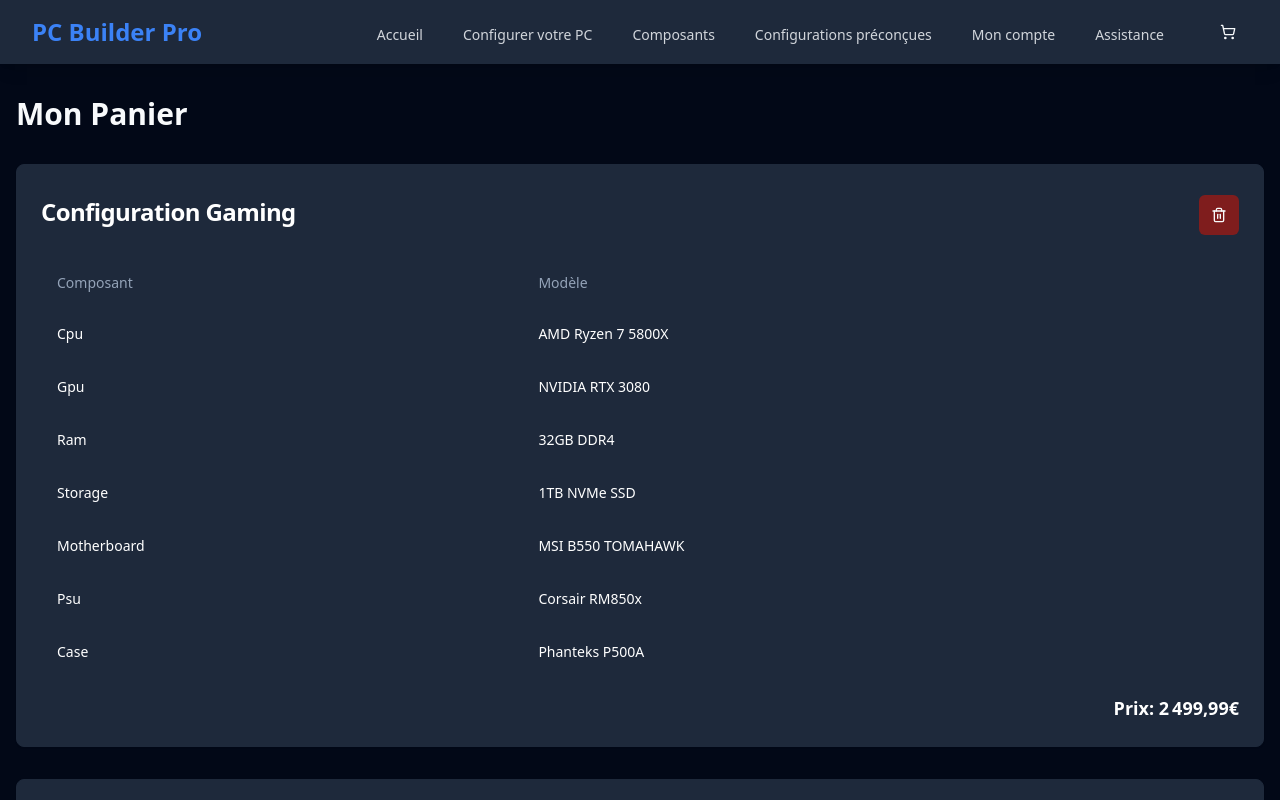
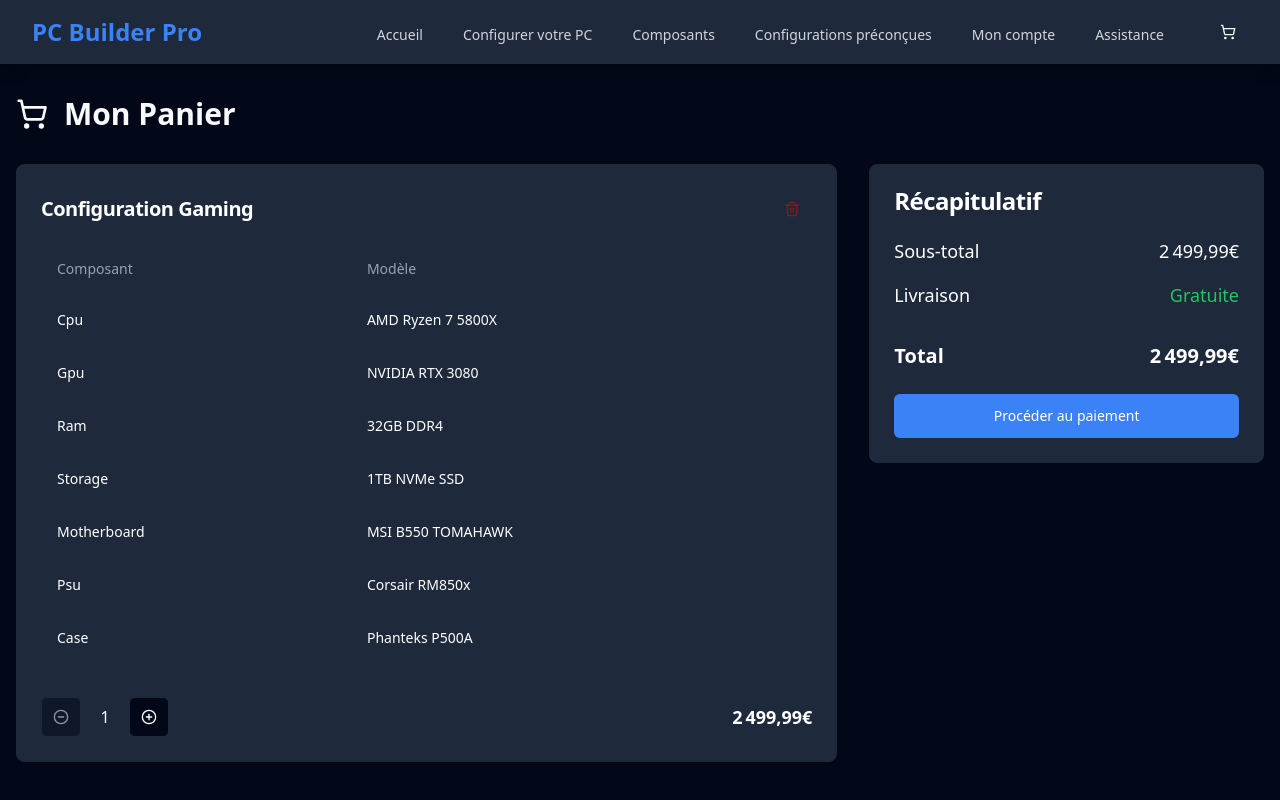
Before and after one commit to vesty91/pc-configurator-PRO, a React (Vite) app: page /cart in a window 1280 px wide. Shown: the top 800 px of the page. Built offline with nearby package versions, Linux system fonts and the light colour scheme.

Commit message:
Improve Cart Page Layout
Enhanced the layout and design of the cart page for better user experience and visual appeal.
[skip gpt_engineer]

```diff
--- a/src/pages/Cart.tsx
+++ b/src/pages/Cart.tsx
@@ -1,15 +1,18 @@
 import React from 'react'
-import { Card, CardContent, CardHeader, CardTitle } from '@/components/ui/card'
+import { Card, CardContent, CardHeader, CardTitle, CardFooter } from '@/components/ui/card'
 import { Button } from '@/components/ui/button'
 import { Table, TableBody, TableCell, TableHead, TableHeader, TableRow } from '@/components/ui/table'
-import { Trash2 } from 'lucide-react'
+import { Trash2, MinusCircle, PlusCircle, ShoppingCart } from 'lucide-react'
+import { useToast } from '@/hooks/use-toast'
 
 const Cart = () => {
+  const { toast } = useToast()
   // Pour l'instant, nous utilisons des données statiques
   const cartItems = [
     {
       id: 1,
       type: 'Configuration Gaming',
+      quantity: 1,
       components: {
         cpu: 'AMD Ryzen 7 5800X',
         gpu: 'NVIDIA RTX 3080',
@@ -23,29 +26,64 @@ const Cart = () => {
     }
   ]
 
-  const total = cartItems.reduce((sum, item) => sum + item.price, 0)
+  const handleQuantityChange = (itemId: number, change: number) => {
+    toast({
+      title: "Quantité mise à jour",
+      description: "La quantité a été mise à jour avec succès.",
+    })
+  }
+
+  const handleRemoveItem = (itemId: number) => {
+    toast({
+      title: "Article supprimé",
+      description: "L'article a été supprimé de votre panier.",
+      variant: "destructive",
+    })
+  }
+
+  const handleCheckout = () => {
+    toast({
+      title: "Redirection vers le paiement",
+      description: "Vous allez être redirigé vers la page de paiement.",
+    })
+  }
+
+  const total = cartItems.reduce((sum, item) => sum + (item.price * item.quantity), 0)
 
   return (
     <div className="container mx-auto py-8 px-4">
-      <h1 className="text-3xl font-bold mb-8">Mon Panier</h1>
+      <div className="flex items-center gap-4 mb-8">
+        <ShoppingCart className="h-8 w-8" />
+        <h1 className="text-3xl font-bold">Mon Panier</h1>
+      </div>
 
       {cartItems.length === 0 ? (
-        <Card>
-          <CardContent className="py-8">
-            <p className="text-center text-muted-foreground">Votre panier est vide</p>
+        <Card className="text-center py-16">
+          <CardContent>
+            <ShoppingCart className="h-16 w-16 mx-auto mb-4 text-muted-foreground" />
+            <p className="text-xl text-muted-foreground">Votre panier est vide</p>
+            <Button className="mt-4" variant="outline" onClick={() => window.history.back()}>
+              Continuer mes achats
+            </Button>
           </CardContent>
         </Card>
       ) : (
-        <>
+        <div className="grid gap-8 lg:grid-cols-3">
+          <div className="lg:col-span-2 space-y-6">
             {cartItems.map((item) => (
-            <Card key={item.id} className="mb-6">
-              <CardHeader className="flex flex-row items-center justify-between">
-                <CardTitle>{item.type}</CardTitle>
-                <Button variant="destructive" size="icon">
-                  <Trash2 className="h-4 w-4" />
+              <Card key={item.id} className="overflow-hidden">
+                <CardHeader className="flex flex-row items-center justify-between space-y-0 pb-4">
+                  <CardTitle className="text-xl">{item.type}</CardTitle>
+                  <Button
+                    variant="ghost"
+                    size="icon"
+                    onClick={() => handleRemoveItem(item.id)}
+                    className="text-destructive hover:text-destructive hover:bg-destructive/10"
+                  >
+                    <Trash2 className="h-5 w-5" />
                   </Button>
                 </CardHeader>
-              <CardContent>
+                <CardContent className="space-y-4">
                   <Table>
                     <TableHeader>
                       <TableRow>
@@ -62,27 +100,65 @@ const Cart = () => {
                       ))}
                     </TableBody>
                   </Table>
-                <div className="mt-4 text-right">
+                  <div className="flex items-center justify-between pt-4 border-t">
+                    <div className="flex items-center gap-2">
+                      <Button
+                        variant="outline"
+                        size="icon"
+                        onClick={() => handleQuantityChange(item.id, -1)}
+                        disabled={item.quantity <= 1}
+                      >
+                        <MinusCircle className="h-4 w-4" />
+                      </Button>
+                      <span className="w-8 text-center">{item.quantity}</span>
+                      <Button
+                        variant="outline"
+                        size="icon"
+                        onClick={() => handleQuantityChange(item.id, 1)}
+                      >
+                        <PlusCircle className="h-4 w-4" />
+                      </Button>
+                    </div>
                     <p className="text-lg font-semibold">
-                    Prix: {item.price.toLocaleString('fr-FR')}€
+                      {(item.price * item.quantity).toLocaleString('fr-FR')}€
                     </p>
                   </div>
                 </CardContent>
               </Card>
             ))}
+          </div>
 
-          <Card className="mt-8">
-            <CardContent className="py-6">
-              <div className="flex justify-between items-center">
-                <p className="text-xl font-semibold">Total</p>
-                <p className="text-2xl font-bold">{total.toLocaleString('fr-FR')}€</p>
+          <div className="lg:sticky lg:top-8 h-fit">
+            <Card>
+              <CardHeader>
+                <CardTitle>Récapitulatif</CardTitle>
+              </CardHeader>
+              <CardContent className="space-y-4">
+                <div className="flex justify-between text-lg">
+                  <span>Sous-total</span>
+                  <span>{total.toLocaleString('fr-FR')}€</span>
                 </div>
-              <Button className="w-full mt-4" size="lg">
+                <div className="flex justify-between text-lg">
+                  <span>Livraison</span>
+                  <span className="text-green-500">Gratuite</span>
+                </div>
+                <div className="flex justify-between text-xl font-bold pt-4 border-t">
+                  <span>Total</span>
+                  <span>{total.toLocaleString('fr-FR')}€</span>
+                </div>
+              </CardContent>
+              <CardFooter>
+                <Button
+                  className="w-full"
+                  size="lg"
+                  onClick={handleCheckout}
+                >
                   Procéder au paiement
                 </Button>
-            </CardContent>
+              </CardFooter>
             </Card>
-        </>
+          </div>
+        </div>
       )}
     </div>
   )
```
Lines whose indentation alone changed are shown as unchanged.
